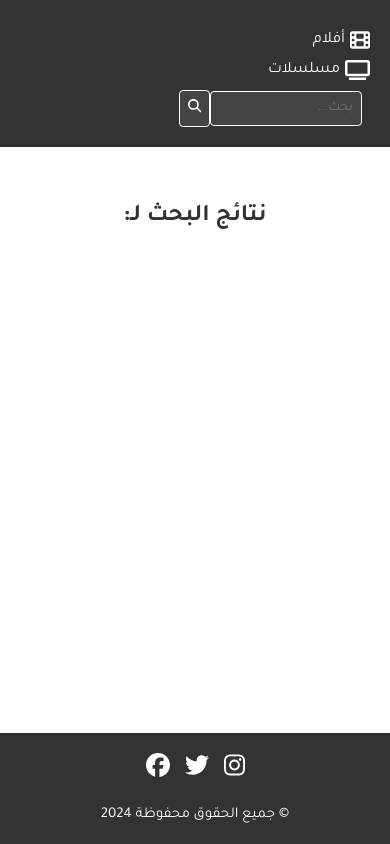
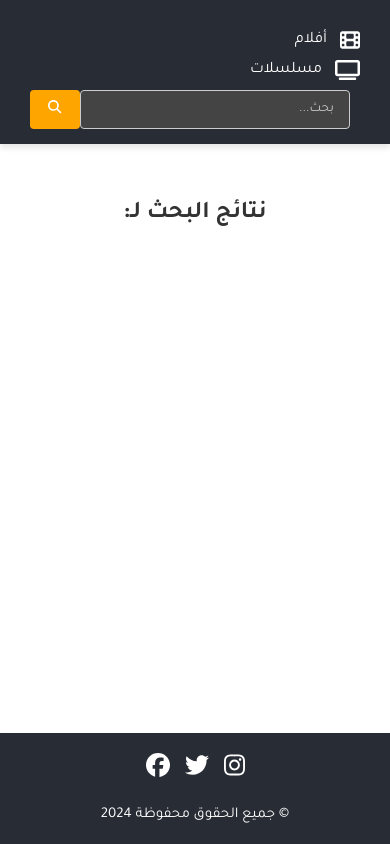
Before and after one commit to mahmoudgx/Arabic-Movies-Database, a React (Vite) app: page /search in a window 390 px wide. Built offline with nearby package versions, Linux system fonts and the light colour scheme.

Commit message:
change the style of navbar

```diff
--- a/src/components/Footer.css
+++ b/src/components/Footer.css
@@ -1,11 +1,12 @@
 .footer {
-    background-color: #333;
+  background-color: #282c34;
     color: #fff;
     padding: 20px 0;
     text-align: center;
     position: relative;
     bottom: 0;
     width: 100%;
+    box-shadow: 0 4px 6px rgba(0, 0, 0, 0.1);
   }
 
   .footer-content {
--- a/src/components/NavBar.css
+++ b/src/components/NavBar.css
@@ -1,17 +1,17 @@
 .navbar {
-  background-color: #333;
-  padding: 10px;
+  background-color: #282c34;
+  padding: 15px 30px;
   display: flex;
   justify-content: space-between;
   align-items: center;
-  padding: 20px;
   direction: rtl;
+  box-shadow: 0 4px 6px rgba(0, 0, 0, 0.1);
 }
 
 .navbar-list {
   list-style: none;
   display: flex;
-  gap: 20px;
+  gap: 25px;
   padding: 0;
   margin: 0;
 }
@@ -21,49 +21,69 @@
 }
 
 .navbar-link {
-  color: #fff;
+  color: #ffffff;
   text-decoration: none;
   font-size: 18px;
   display: flex;
   align-items: center;
-  gap: 5px;
+  gap: 8px;
+  transition: color 0.3s ease;
 }
 
 .navbar-link:hover {
-  color: #f0a500;
+  color: #ffa500;
 }
 
 .navbar-link svg {
   font-size: 20px;
+  margin-left: 5px;
 }
 
 .navbar-item.active .navbar-link {
-  color: #f0a500;
+  color: #ffa500;
 }
 
 .search-form {
   display: flex;
   align-items: center;
+  width: 100%;
+  max-width: 500px;
 }
 
 .search-input {
-  padding: 0.5rem;
-  margin-right: 0.5rem;
-  border: 1px solid #fff;
+  flex-grow: 1;
+  padding: 10px 15px;
+  margin-right: 10px;
+  border: 1px solid #cccccc;
   border-radius: 4px;
   background-color: #444;
   color: #fff;
+  transition: background-color 0.3s ease, border-color 0.3s ease;
+}
+
+.search-input::placeholder {
+  color: #cccccc;
+}
+
+.search-input:focus {
+  background-color: #555;
+  border-color: #ffa500;
+  outline: none;
 }
 
 .search-button {
-  padding: 0.5rem;
-  background-color: #444;
-  border: 1px solid #fff;
+  padding: 10px 15px;
+  background-color: #ffa500;
+  border: none;
   border-radius: 4px;
-  color: #fff;
+  color: #ffffff;
   cursor: pointer;
+  transition: background-color 0.3s ease;
 }
 
+.search-button:hover {
+  background-color: #e69500;
+}
 
 @media screen and (max-width: 768px) {
   .navbar {
@@ -74,7 +94,7 @@
   .navbar-list {
     flex-direction: column;
     gap: 10px;
-    margin-top: 10px;
+    margin-top: 15px;
   }
 
   .navbar-link {
@@ -83,5 +103,16 @@
 
   .search-form {
     margin-top: 10px;
+    width: 100%;
+  }
+
+  .search-input {
+    width: calc(100% - 62px);
+    margin-right: 10px;
+  }
+
+  .search-button {
+    width: 52px;
+
   }
 }
```
